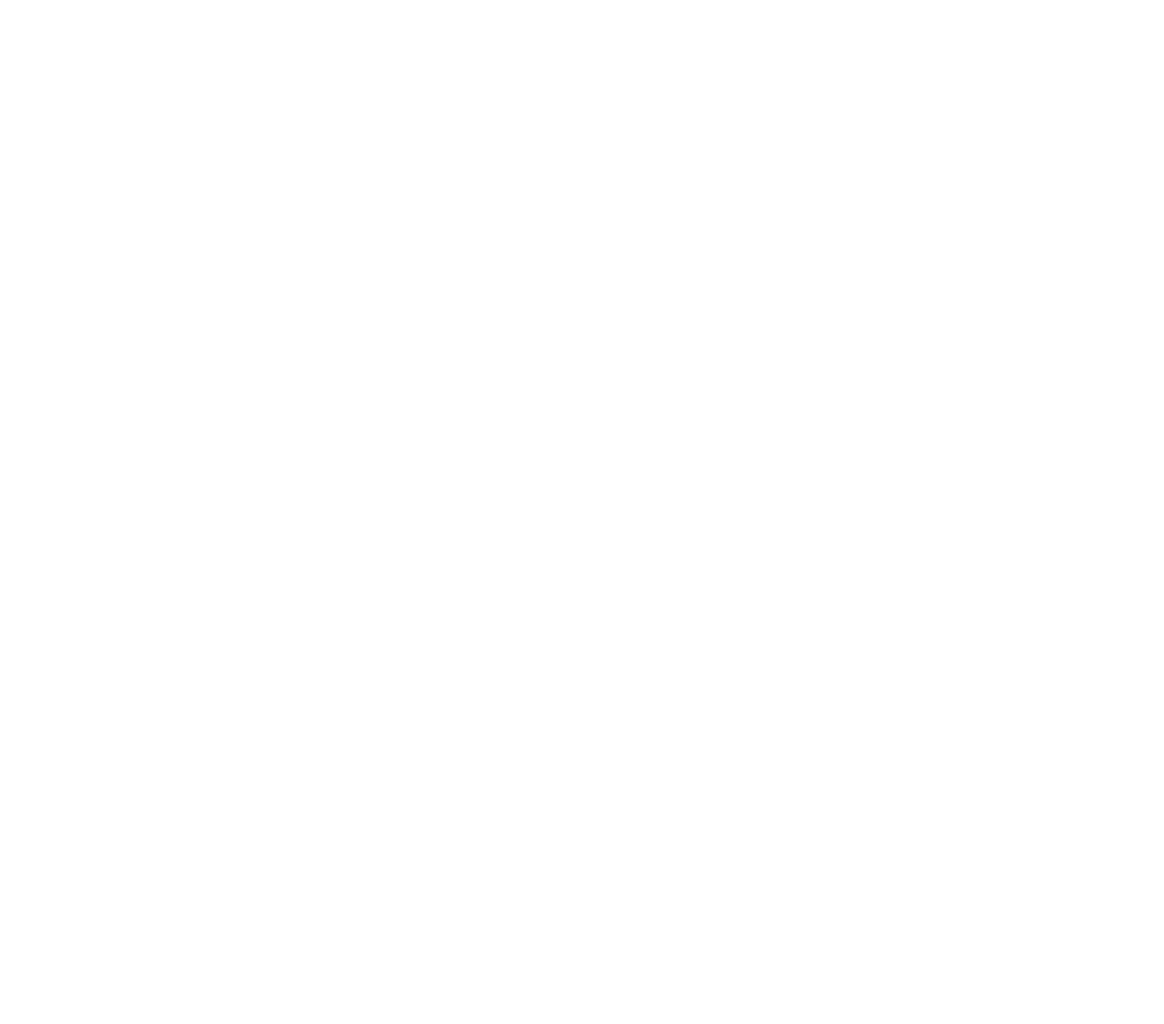
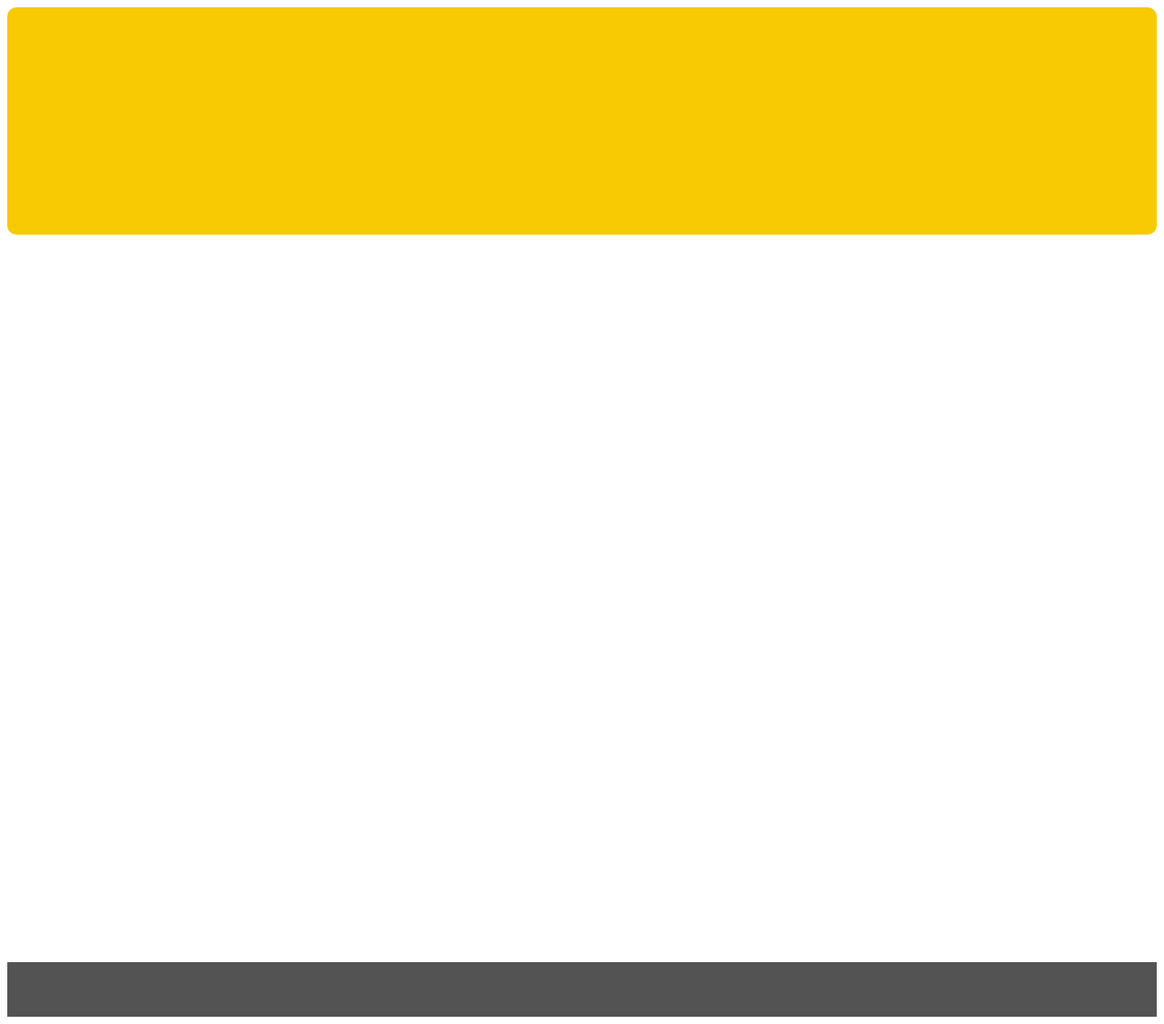
Before and after one commit to landylin000/myTest01, a plain HTML site: page index.html in a window 1280 px wide. Shown: the whole page at 91% size. Before the commit the page ends 800 px from the top, so only its background shows below. Drawn offline with Linux system fonts and the light colour scheme.

Commit message:
CSS的加入

```diff
--- a/index.html
+++ b/index.html
@@ -4,6 +4,7 @@
     <meta charset="UTF-8">
     <meta name="viewport" content="width=device-width, initial-scale=1.0">
     <title>Document</title>
+    <link rel="stylesheet" href="main.css">
 </head>
 <body>
     <header></header>
--- a/main.css
+++ b/main.css
@@ -0,0 +1,13 @@
+header{
+    height: 250px;
+    background-color: #f7ca04;
+    border-radius: 10px;
+}
+main{
+    min-height: 800px;
+
+}
+footer{
+    background-color: #535353;
+    height: 60px;
+}
```
